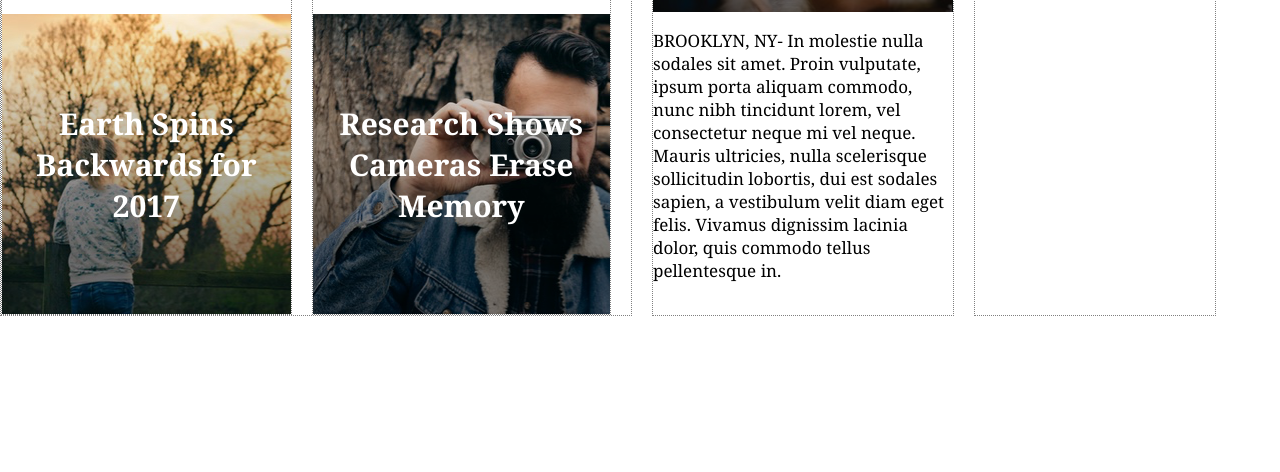
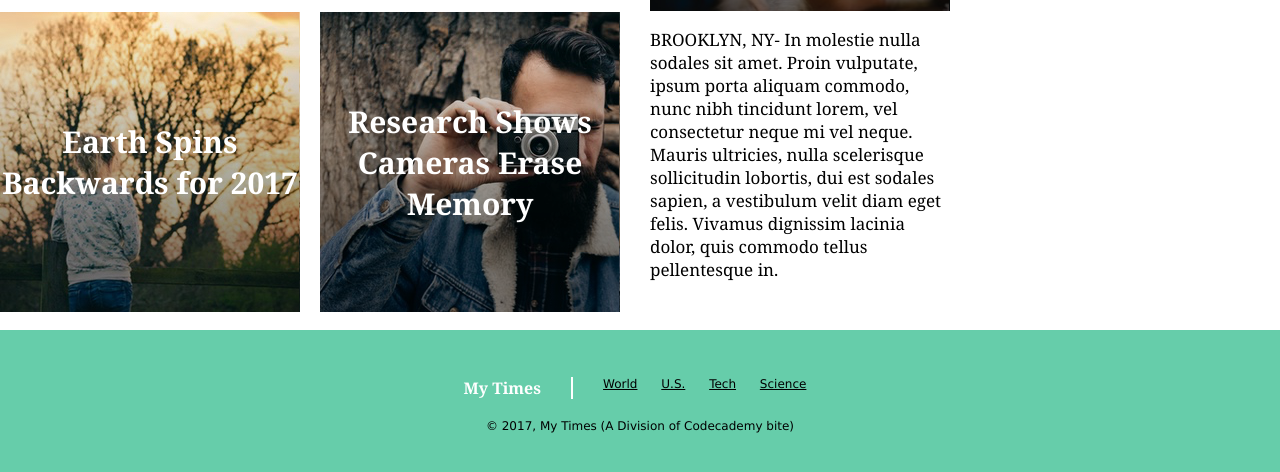
Before and after one commit to andreaargyle/mytimes, a plain HTML site: page index.html in a window 1280 px wide. Shown: the part 872-1344 px from the top of the page. Before the commit the page ends 1188 px from the top, so only its background shows below. Drawn offline with Linux system fonts and the light colour scheme.

Commit message:
Add HTML & CSS footer section

```diff
--- a/index.html
+++ b/index.html
@@ -64,6 +64,18 @@
         </ul>
       </div>
     </main>
-
+    <footer class="container">
+      <div class="info">
+        <span class="title">My Times</span>
+        <nav>
+          <span><a href="#">World</a></span>
+          <span><a href="#">U.S.</a></span>
+          <span><a href="#">Tech</a></span>
+          <span><a href="#">Science</a></span>
+        </nav>
+      </div>
+      <div class="copyright">
+        <span>&copy 2017, My Times (A Division of Codecademy bite)</span>
+      </div>
   </body>
 </html>
--- a/resources/css/style.css
+++ b/resources/css/style.css
@@ -13,7 +13,7 @@ header {
   padding: 10px;
   border-bottom: 1px solid black;
   position: fixed;
-  z-index: 5;
+  z-index: 10;
   background-color: white;
 }
 
@@ -53,13 +53,13 @@ nav a {
 main {
   position: relative;
   top: 82px;
+  padding-bottom: 100px;
 }
 
 .column {
   display: flex;
   flex-direction: column;
   margin-right: 20px;
-  border: 1px dotted gray;
 }
 
 .column.large {
@@ -87,6 +87,7 @@ main {
   min-height: 300px;
   text-align: center;
   align-items: center;
+  min-width: 300px;
 }
 
 
@@ -144,3 +145,41 @@ p {
   padding: 10px;
   border-bottom: 1px solid black;
 }
+
+/* Footer */
+
+footer {
+  display: flex;
+  align-items: center;
+  justify-content: center;
+  flex-direction: column;
+  width: 100%;
+  height: 150px;
+  background-color: MediumAquamarine;
+  margin: auto;
+  font-family: Verdana;
+  font-size: 12px;
+  position: relative;
+}
+
+footer .title {
+  font-family: Georgia;
+  font-size: 16px;
+  font-weight: bold;
+  color: white;
+  border-right: 2px solid white;
+  padding-right: 30px;
+}
+
+footer .info {
+  display: inline-flex;
+  justify-content: space-around;
+  padding-bottom: 20px;
+}
+
+.info nav {
+  padding-left: 20px;
+}
+.info nav span {
+  padding: 10px;
+}
```
